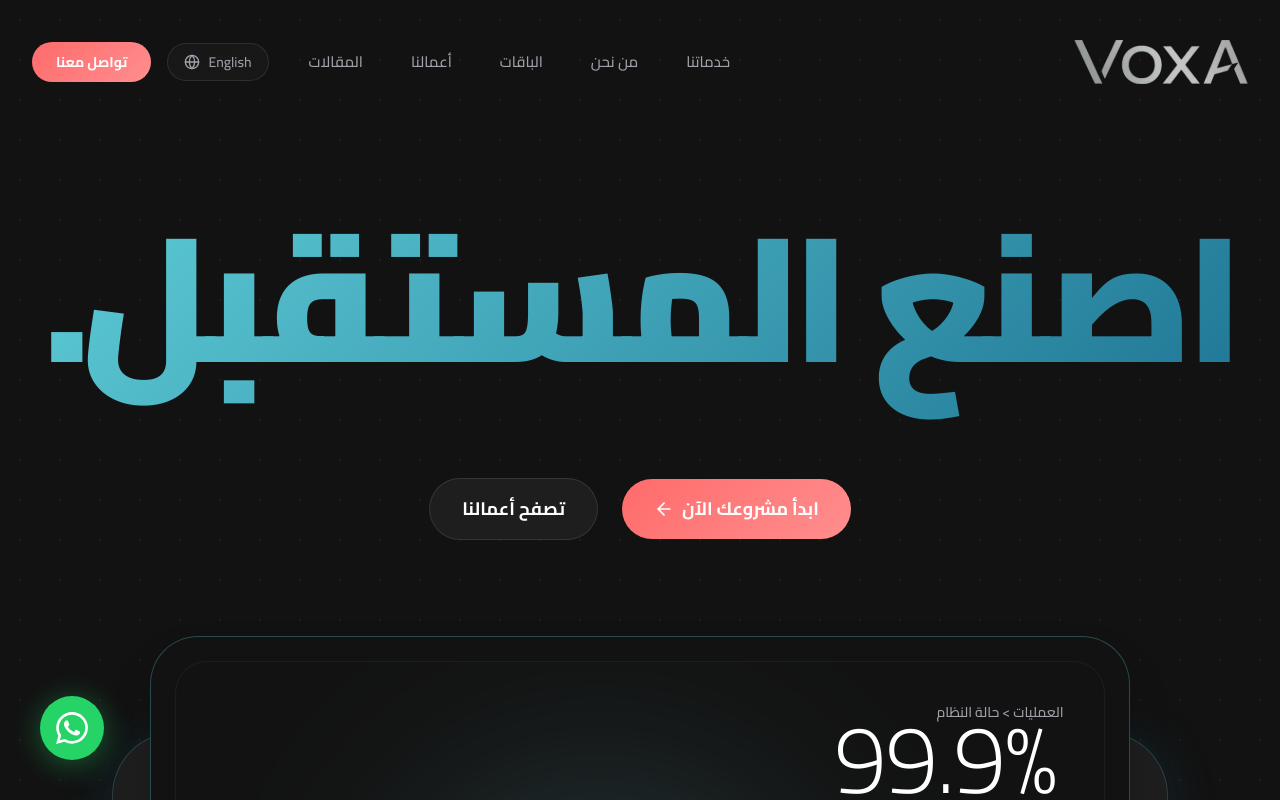
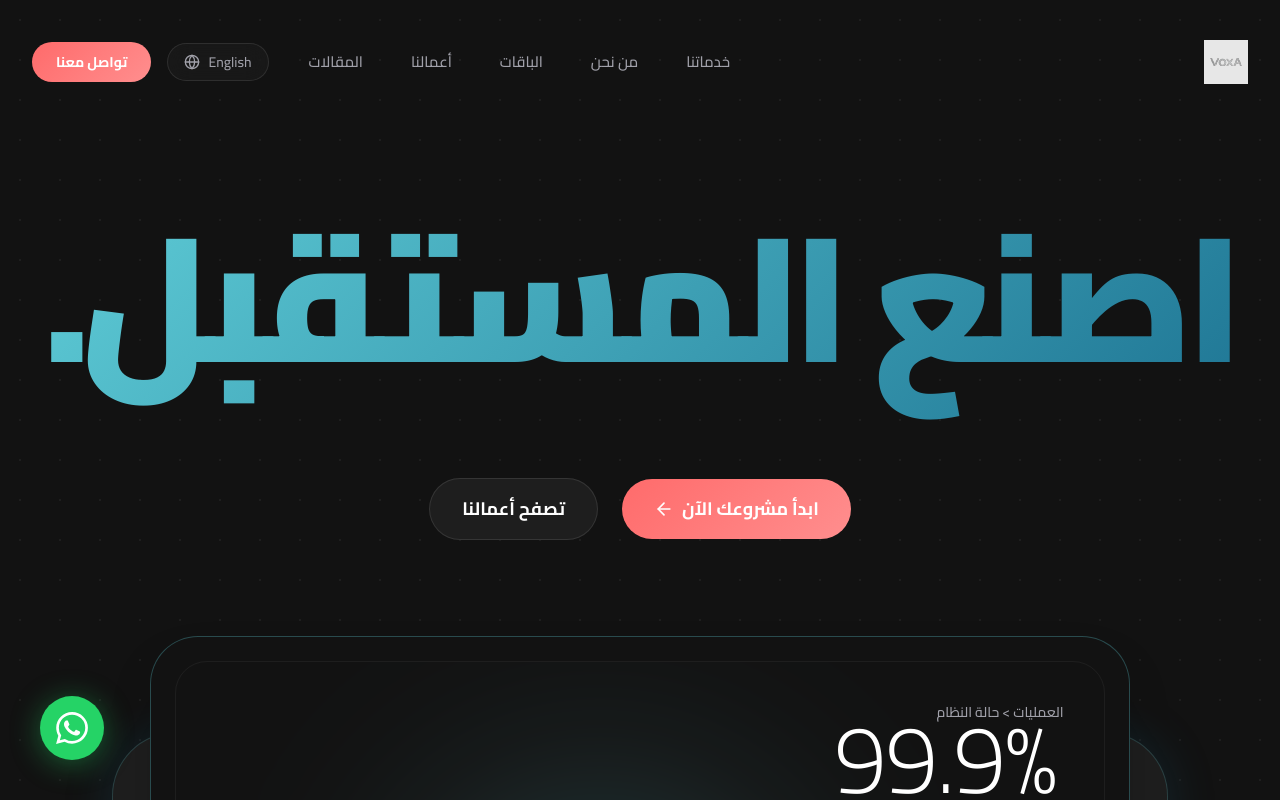
Before and after one commit to killerfrost2004u/Company-voxa, a Next.js app: page /ar in a window 1280 px wide. Shown: the top 800 px of the page. Built offline with nearby package versions, Linux system fonts and the light colour scheme.

Commit message:
style(ui): use custom optimized logo specifically for the navbar

```diff
--- a/src/components/Navbar.tsx
+++ b/src/components/Navbar.tsx
@@ -27,7 +27,7 @@ export default function Navbar({ lang = 'ar' }: { lang?: 'en' | 'ar' }) {
         {/* Logo */}
         <Link href={`/${lang}`} className="flex items-center gap-2 relative z-50 opacity-90 hover:opacity-100 transition-opacity">
           <img
-            src="/logos/NewCroppedLOGOOO.svg"
+            src="/logos/NavbarLogo.svg"
             alt="VOXA Logo"
             className="h-9 md:h-11 w-auto object-contain"
           />
```
Also changed, not shown: public/logos/NavbarLogo.svg (added).
